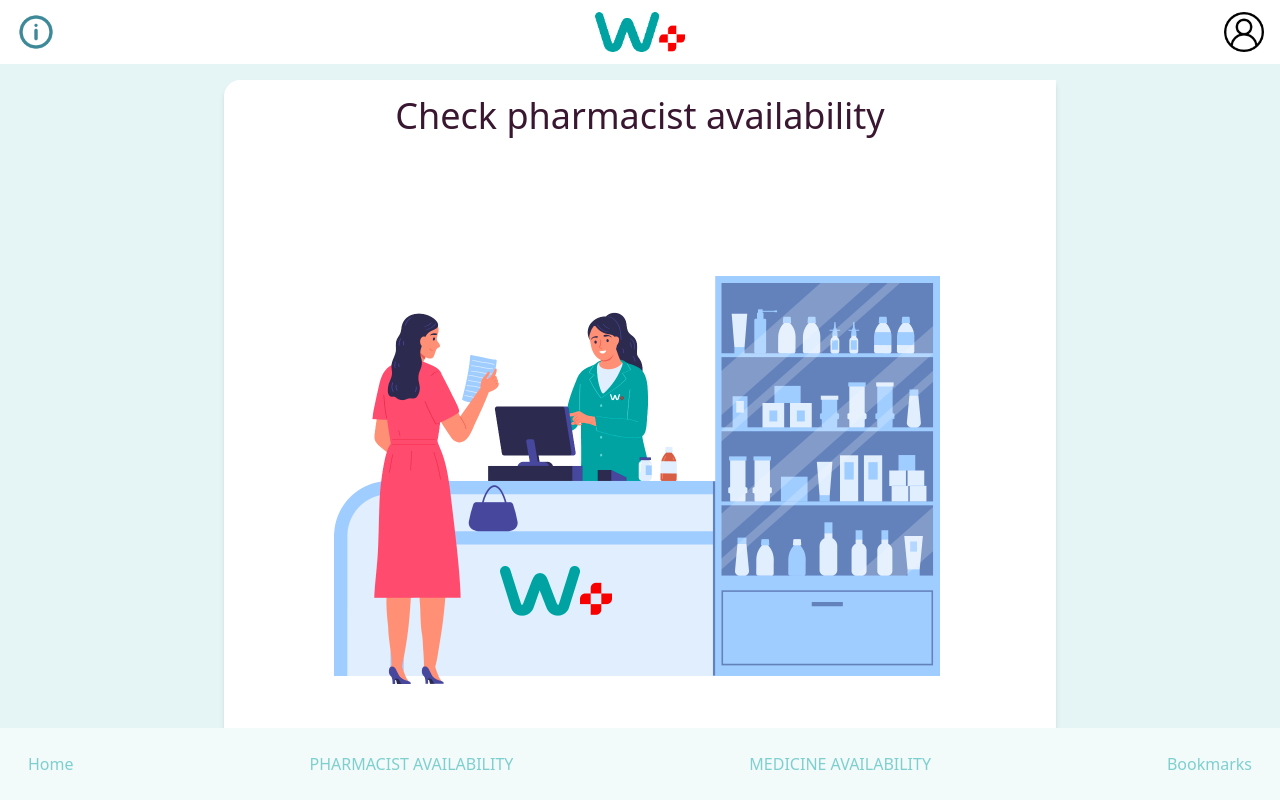
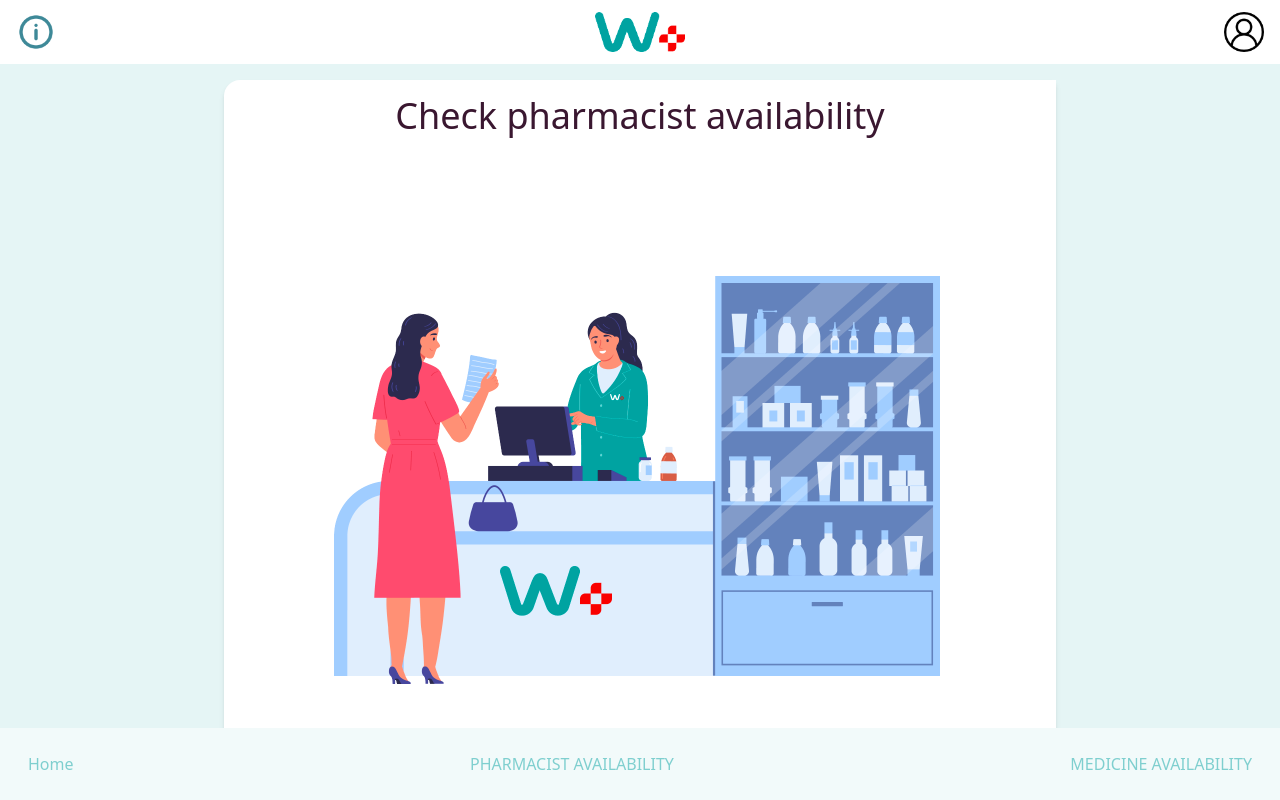
Before and after one commit to rizvan93/pharmacy-availability-checker, a React (Vite) app: page / in a window 1280 px wide. Shown: the top 800 px of the page. Built offline with nearby package versions, Linux system fonts and the light colour scheme.

Commit message:
show bookmarks only when user is logged in

```diff
--- a/src/components/NavBar/Consumers/BottomNavBar.jsx
+++ b/src/components/NavBar/Consumers/BottomNavBar.jsx
@@ -22,12 +22,14 @@ export default function BotttomNavBar({ user }) {
         >
           MEDICINE AVAILABILITY
         </Link>
+        {user ? (
           <Link
             to="/consumers/bookmarks"
             className="px-3 py-2 hover:border-t-2 hover:border-wAqua hover:text-wAqua"
           >
             Bookmarks
           </Link>
+        ) : null}
       </div>
     </div>
   );
--- a/src/pages/App/Routers/ConsumersRouter.jsx
+++ b/src/pages/App/Routers/ConsumersRouter.jsx
@@ -36,7 +36,7 @@ const ConsumersRouter = ({ user, setUser }) => {
         />
         <Route path="/bookmarks" element={<Bookmarks />} />
       </Routes>
-      <BottomNavBar />
+      <BottomNavBar user={user} />
     </>
   );
 };
```
Lines whose indentation alone changed are shown as unchanged.
